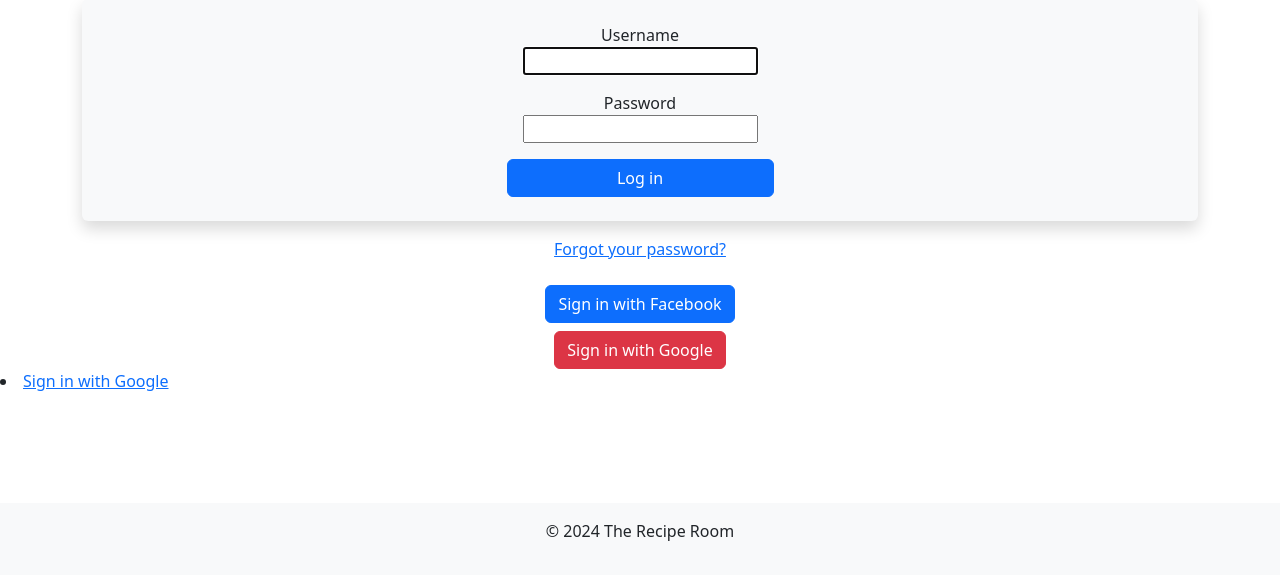
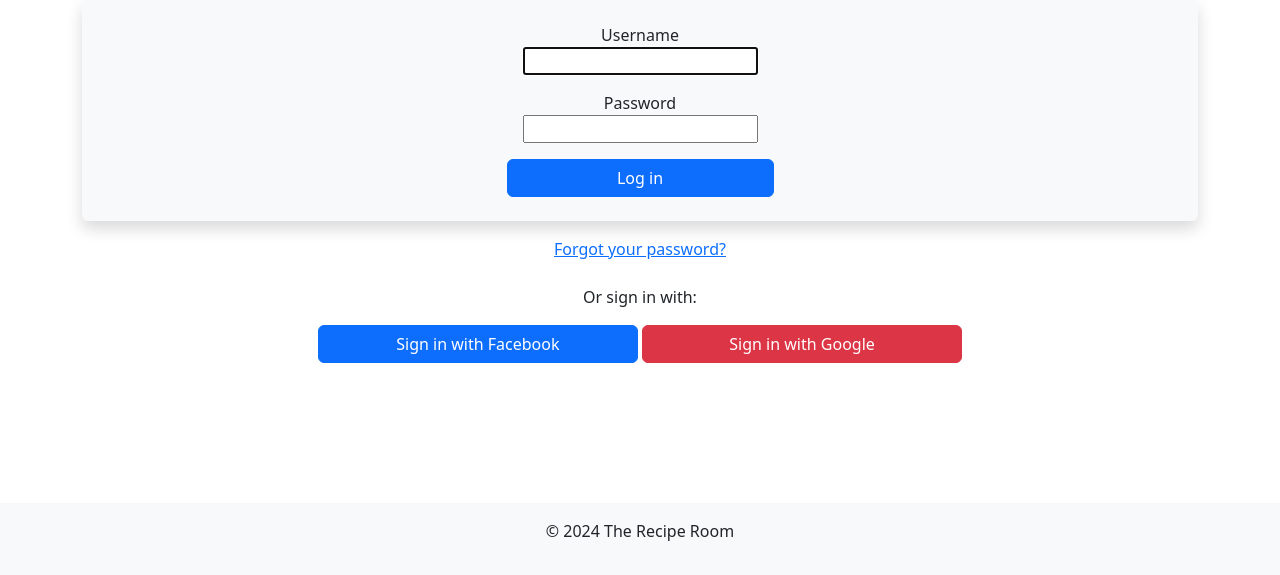
Before and after one commit to CiaranBrain/The-Recipe-Room, a Django app: page /account/login/ in a window 1280 px wide. Shown: the part 225-800 px from the top of the page. Run offline with Django 5.2, Linux system fonts and the light colour scheme.

Commit message:
made facebook and google buttons better using bootstrap

```diff
--- a/recipe_room/account/templates/registration/login.html
+++ b/recipe_room/account/templates/registration/login.html
@@ -38,19 +38,13 @@
     </div>
 
     <div class="text-center mt-4">
-  <a href="{% url 'social:begin' 'facebook' %}" class="btn btn-primary btn-block">
+        <p>Or sign in with:</p>
+        <a href="{% url 'social:begin' 'facebook' %}" class="btn btn-primary w-25 mb-2">
         <i class="fab fa-facebook-f"></i> Sign in with Facebook
         </a>
-</div>
-<div class="text-center mt-2">
-  <a href="{% url 'social:begin' 'google-oauth2' %}" class="btn btn-danger btn-block">
+        <a href="{% url 'social:begin' 'google-oauth2' %}" class="btn btn-danger w-25 mb-2">
         <i class="fab fa-google"></i> Sign in with Google
         </a>
     </div>
 
- <li class="google">
- <a href="{% url 'social:begin' 'google-oauth2' %}">
- Sign in with Google
- </a>
- </li>
 {% endblock %}
```
Lines whose indentation alone changed are shown as unchanged.
